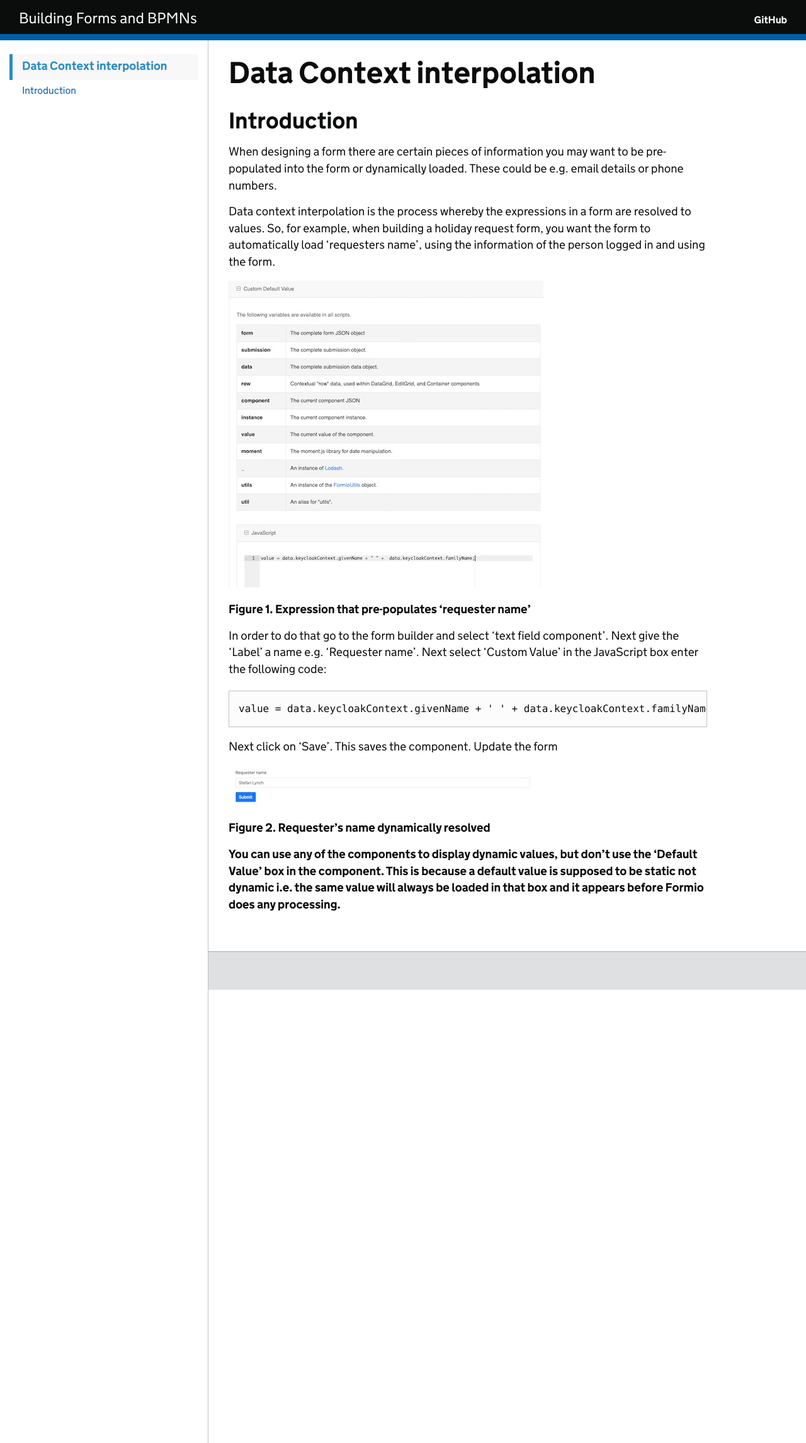
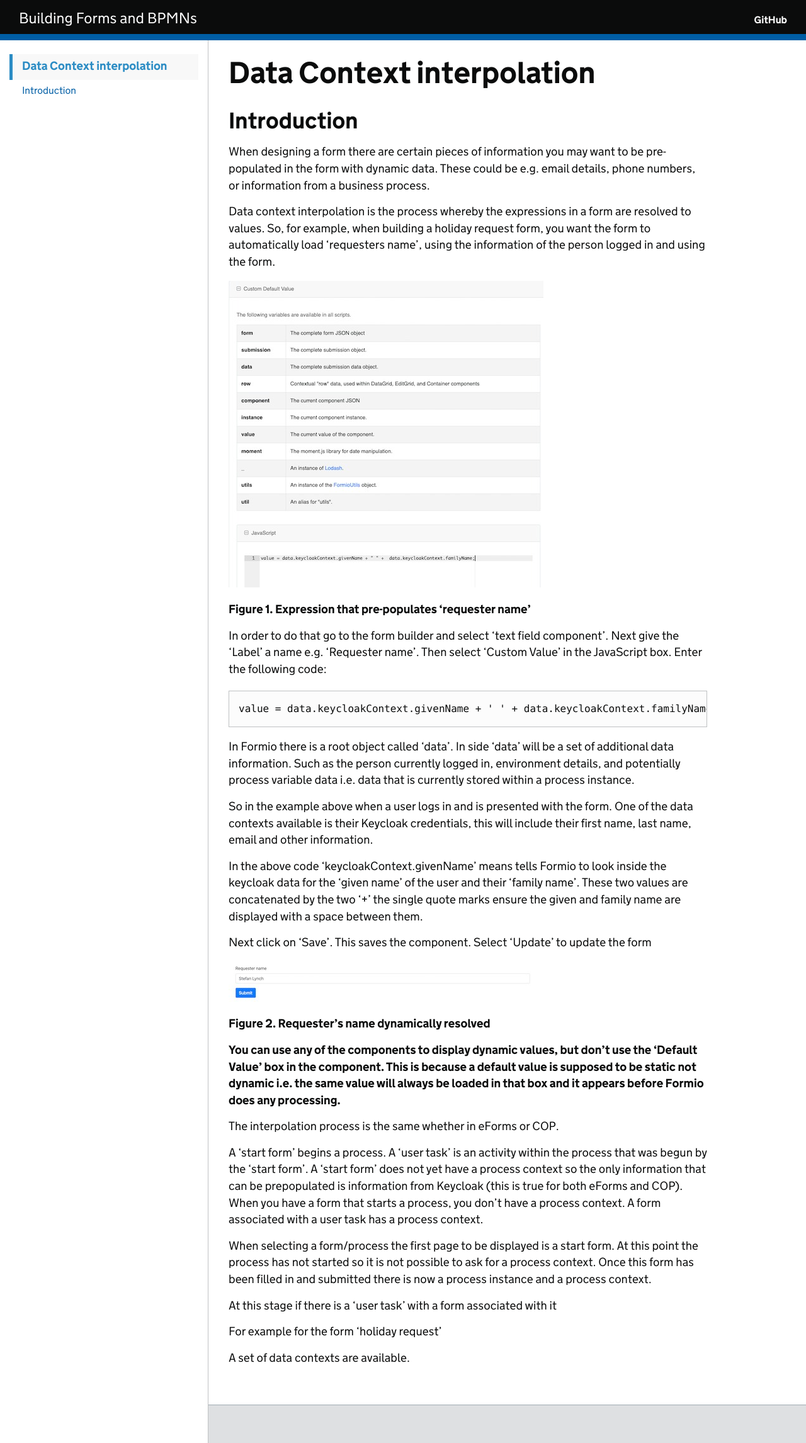
Before and after one commit to UKHomeOffice/cop-design-guidelines, a Jekyll site: the page built from guides/forms/data-context.md, in a window 1280 px wide. Shown: the whole page at 63% size. Built offline with Jekyll 4.4.1, drawn with Linux system fonts in a browser that asks for light colours; our own code applies the rules of GitHub Pages for plain Markdown files.

Commit message:
Update data-context.md

````diff
--- a/guides/forms/data-context.md
+++ b/guides/forms/data-context.md
@@ -7,7 +7,7 @@ order: 4
 
 ## Introduction
 
-When designing a form there are certain pieces of information you may want to be pre-populated into the form or dynamically loaded. These could be e.g. email details or phone numbers.
+When designing a form there are certain pieces of information you may want to be pre-populated in the form with dynamic data. These could be e.g. email details, phone numbers, or information from a business process.
 
 Data context interpolation is the process whereby the expressions in a form are resolved to values. So, for example,
 when building a holiday request form, you want the form to automatically load 'requesters name', using the information of the person logged in and using the form.
@@ -16,12 +16,18 @@ when building a holiday request form, you want the form to automatically load 'r
 
 **Figure 1. Expression that pre-populates 'requester name'**
 
-In order to do that go to the form builder and select 'text field component'. Next give the 'Label' a name e.g. 'Requester name'. Next select 'Custom Value' in the JavaScript box enter the following code:
+In order to do that go to the form builder and select 'text field component'. Next give the 'Label' a name e.g. 'Requester name'. Then select 'Custom Value' in the JavaScript box. Enter the following code:
 
 ```
 value = data.keycloakContext.givenName + ' ' + data.keycloakContext.familyName
 ```
-Next click on 'Save'. This saves the component. Update the form
+In Formio there is a root object called 'data'. In side 'data' will be a set of additional data information. Such as the person currently logged in, environment details, and potentially process variable data i.e. data that is currently stored within a process instance.
+
+So in the example above when a user logs in and is presented with the form. One of the data contexts available is their Keycloak credentials, this will include their first name, last name, email and other information.
+
+In the above code 'keycloakContext.givenName' means tells Formio to look inside the keycloak data for the 'given name' of the user and their 'family name'. These two values are concatenated by the two '+' the single quote marks ensure the given and family name are displayed with a space between them.
+
+Next click on 'Save'. This saves the component. Select 'Update' to update the form
 
 
 ![data context name resolved]({{ '/images/data-context-name-resolve.jpeg' | relative_url }})
@@ -30,3 +36,15 @@ Next click on 'Save'. This saves the component. Update the form
 **Figure 2. Requester's name dynamically resolved**
 
 **You can use any of the components to display dynamic values, but don't use the 'Default Value' box in the component. This is because a default value is supposed to be static not dynamic i.e. the same value will always be loaded in that box and it appears before Formio does any processing.**
+
+The interpolation process is the same whether in eForms or COP.
+
+A 'start form' begins a process. A 'user task' is an activity within the process that was begun by the 'start form'. A 'start form' does not yet have a process context so the only information that can be prepopulated is information from Keycloak (this is true for both eForms and COP). When you have a form that starts a process, you don't have a process context. A form associated with a user task has a process context.
+
+When selecting a form/process the first page to be displayed is a start form. At this point the process has not started so it is not possible to ask for a process context. Once this form has been filled in and submitted there is now a process instance and a process context.
+
+At this stage if there is a 'user task' with a form associated with it
+
+For example for the form 'holiday request'
+
+A set of data contexts are available.
````
